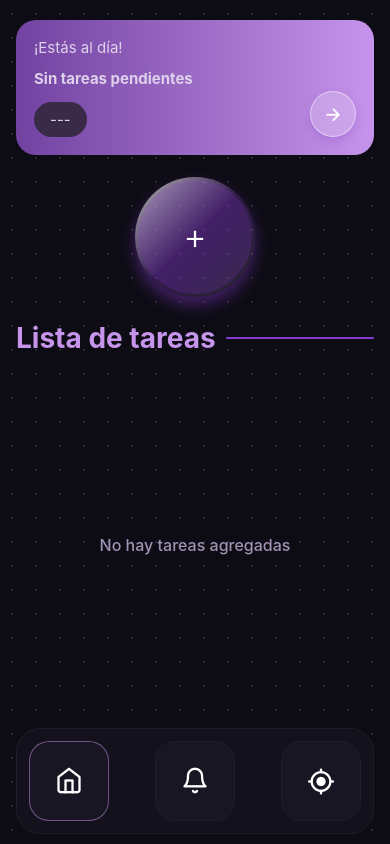
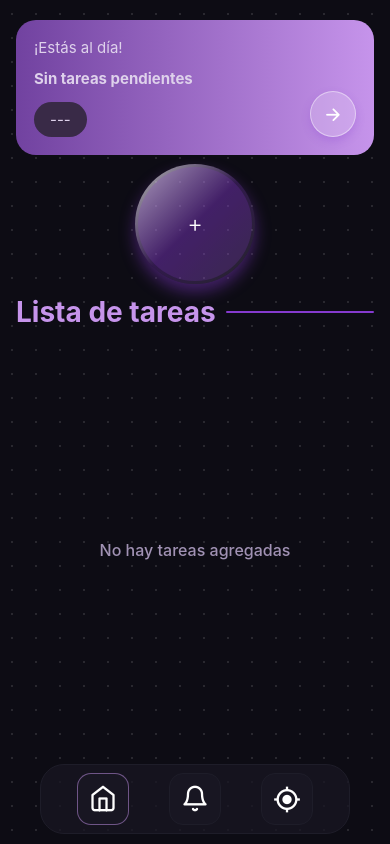
Before and after one commit to DebbsLu/Navigo, a React Native app: screen /TaskHome in a window 390 px wide. Built offline with nearby package versions, Linux system fonts and the light colour scheme; what react-native-worklets would draw is missing.

Commit message:
Ajuste de estilos compactos en botones

```diff
--- a/src/components/BtnCircleBig.tsx
+++ b/src/components/BtnCircleBig.tsx
@@ -48,16 +48,22 @@ export default BtnCircleBig;
 
 const styles = StyleSheet.create({
   shadowContainer: {
+
     // Glow/Sombra exterior violeta
     shadowColor: '#853ACF',
     shadowOffset: { width: 0, height: 8 },
     shadowOpacity: 0.45,
     shadowRadius: 16,
     elevation: 10,
+    width: 44,
+    height: 44,
+    borderRadius: 22,
+
   },
   gradientBorder: {
     flex: 1,
-    padding: 1.5, // Ancho del borde
+    borderRadius: 20,
+    padding: 1.2, // Ancho del borde
   },
   innerContainer: {
     flex: 1,
@@ -65,11 +71,13 @@ const styles = StyleSheet.create({
     backgroundColor: 'rgba(133, 58, 207, 0.20)',
     alignItems: 'center',
     justifyContent: 'center',
+    borderRadius: 20.5,
   },
   icon: {
     color: '#FFFFFF',
-    fontSize: 36,
+    fontSize: 24,
     fontWeight: '300',
-    marginTop: -2, // Ajuste óptico de centrado
+    marginTop: -1, // Ajuste óptico de centrado
   },
+
 });
--- a/src/components/ViewBtnsMenu.tsx
+++ b/src/components/ViewBtnsMenu.tsx
@@ -64,21 +64,24 @@ const styles = StyleSheet.create({
     flexDirection: 'row',
     alignItems: 'center',
     justifyContent: 'space-between',
-    backgroundColor: '#13111C', // Fondo del contenedor principal
+    backgroundColor: 'rgba(24, 22, 34, 0.75)', // Fondo del contenedor principal
     borderColor: '#1E1D29',     // Borde del contenedor principal
     borderWidth: 1.5,
     borderRadius: 24,          // Bordes muy redondeados como en la imagen
-    padding: 12,
-    width: '100%',
+    paddingVertical: 8,
+    paddingHorizontal: 16,
+    width: 'auto',
+    alignSelf: 'center',
   },
   button: {
-    width: 80,
-    height: 80,
+    width: 52,
+    height: 52,
     backgroundColor: '#181622', // Fondo de cada botón
     borderWidth: 1.5,
-    borderRadius: 20,          // Esquinas redondeadas internas
+    borderRadius: 14,          // Esquinas redondeadas internas
     alignItems: 'center',
     justifyContent: 'center',
+    marginHorizontal: 20,
   },
 });
 
--- a/src/components/ViewLista.tsx
+++ b/src/components/ViewLista.tsx
@@ -63,15 +63,15 @@ const styles = StyleSheet.create({
     alignItems: 'center',
     justifyContent: 'space-between',
     width: '100%',
-    paddingVertical: 14,
-    paddingHorizontal: 18,
+    paddingVertical: 10,
+    paddingHorizontal: 16,
     borderRadius: 16,
     borderWidth: 1.5,
     marginVertical: 6,
   },
   text1: {
     flex: 1,
-    fontSize: 16,
+    fontSize: 13,
     fontWeight: 'bold',
     color: '#DED1EB', // Color fijo que no cambia
     marginRight: 12,
--- a/src/screens/Task_home.tsx
+++ b/src/screens/Task_home.tsx
@@ -250,7 +250,7 @@ const styles = StyleSheet.create({
   },
   buttonContainer: {
     alignItems: 'center',
-    marginVertical: 12,
+    marginVertical: -1,
   },
   listContainer: {
     flex: 1,
```
